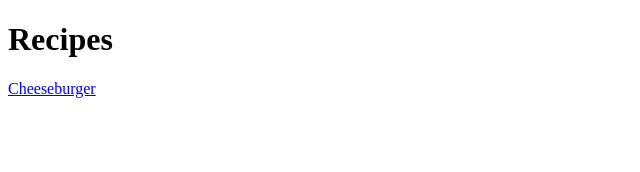
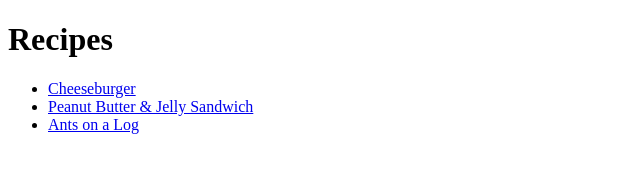
Before and after one commit to jaysbrain/recipes, a plain HTML site: page index.html in a window 1280 px wide. Shown: the whole page, without its empty margins (0-640 px from the left). Drawn offline with Linux system fonts and the light colour scheme.

Commit message:
Add recipe links to index.html, and put them in an unordered list

```diff
--- a/index.html
+++ b/index.html
@@ -8,6 +8,10 @@
 </head>
 <body>
     <h1>Recipes</h1>
-    <a href="recipe-list/cheeseburger.html">Cheeseburger</a>
+    <ul>
+        <li><a href="recipe-list/cheeseburger.html">Cheeseburger</a></li>
+        <li><a href="recipe-list/pbj.html">Peanut Butter & Jelly Sandwich</a></li>
+        <li><a href="recipe-list/antsonlog.html">Ants on a Log</a></li>
+    </ul>
 </body>
 </html>
```
